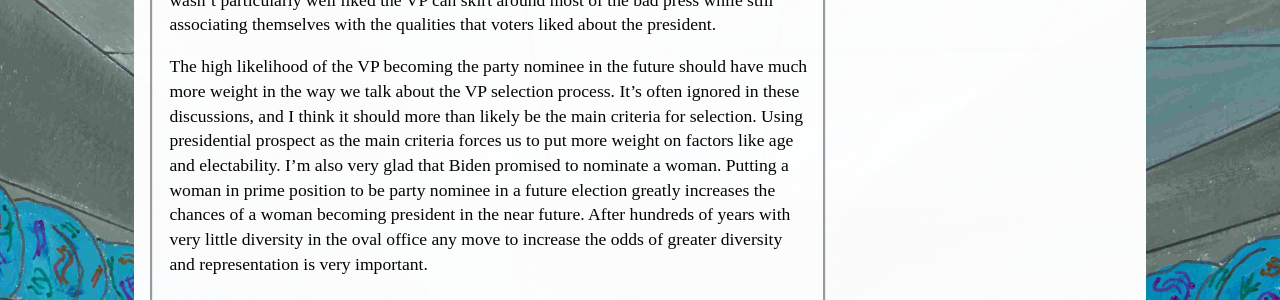
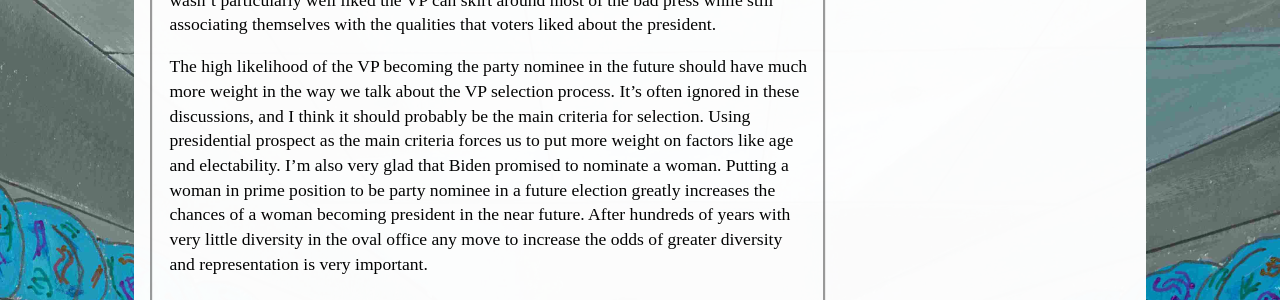
Before and after one commit to ryooan/ryooan.github.io, a Jekyll site: the page built from my_collections/_posts/2020-8-3-Vice President Discourse Usually Neglects a Big Factor.md, in a window 1280 px wide and 900 px high, scrolled down 2127 px. Shown: the part 212-512 px from the top of the window. Built offline with Jekyll 4.4.1, drawn with Linux system fonts in a browser that asks for light colours.

Commit message:
Update 2020-8-3-Vice President Discourse Usually Neglects a Big Factor.md

```diff
--- a/my_collections/_posts/2020-8-3-Vice President Discourse Usually Neglects a Big Factor.md
+++ b/my_collections/_posts/2020-8-3-Vice President Discourse Usually Neglects a Big Factor.md
@@ -26,7 +26,7 @@ That's not to say that prior to that the presidential nominees weren't picking t
 
 What does VP selection have to do with the recent trend of VPs winning the nomination in the future? In my opinion a big reason for this trend is increased unity between the president and the VP. VPs are now carefully picked to ensure unity with the presidential nominee and the convention automatically accepts the chosen VP. In contrast, since VPs were historically not chosen primarily based on unity with the president they often butted heads with the president and some publicly opposed some of the presidents' policies. That kind of opposition can make a VP a controversial figure, which in my opinion is why they less frequently received the presidential nomination after their term as VP. And this combines with the previous factor I mentioned when you consider that it was party leaders acting as delegates who were choosing presidential nominees. Those party leaders would be more attuned to conflicts between the VP and the president, and would be more likely to have a preferred side than your average member of the public. The increased unity between president and VP in recent years means that partisans who liked the president will probably like the VP and support their nomination in later years. And if the president wasn't particularly well liked the VP can skirt around most of the bad press while still associating themselves with the qualities that voters liked about the president.
 
-The high likelihood of the VP becoming the party nominee in the future should have much more weight in the way we talk about the VP selection process. It's often ignored in these discussions, and I think it should more than likely be the main criteria for selection. Using presidential prospect as the main criteria forces us to put more weight on factors like age and electability. I'm also very glad that Biden promised to nominate a woman. Putting a woman in prime position to be party nominee in a future election greatly increases the chances of a woman becoming president in the near future. After hundreds of years with very little diversity in the oval office any move to increase the odds of greater diversity and representation is very important.
+The high likelihood of the VP becoming the party nominee in the future should have much more weight in the way we talk about the VP selection process. It's often ignored in these discussions, and I think it should probably be the main criteria for selection. Using presidential prospect as the main criteria forces us to put more weight on factors like age and electability. I'm also very glad that Biden promised to nominate a woman. Putting a woman in prime position to be party nominee in a future election greatly increases the chances of a woman becoming president in the near future. After hundreds of years with very little diversity in the oval office any move to increase the odds of greater diversity and representation is very important.
 
 If I made any errors please let me know. My sources for this were mainly a whole bunch of Wikipedia articles that are easily found so I won't bother linking to them, and a few other articles I used to verify things that were vague or looked questionable. And as a final note keep in mind the sample size is low, particularly when we're just looking at the last 50 or 75 years, so this isn't a bulletproof analysis by any means. But I do think the trend is legitimate considering the changes that have happened in the ways presidents and VPs are elected.
 
```
